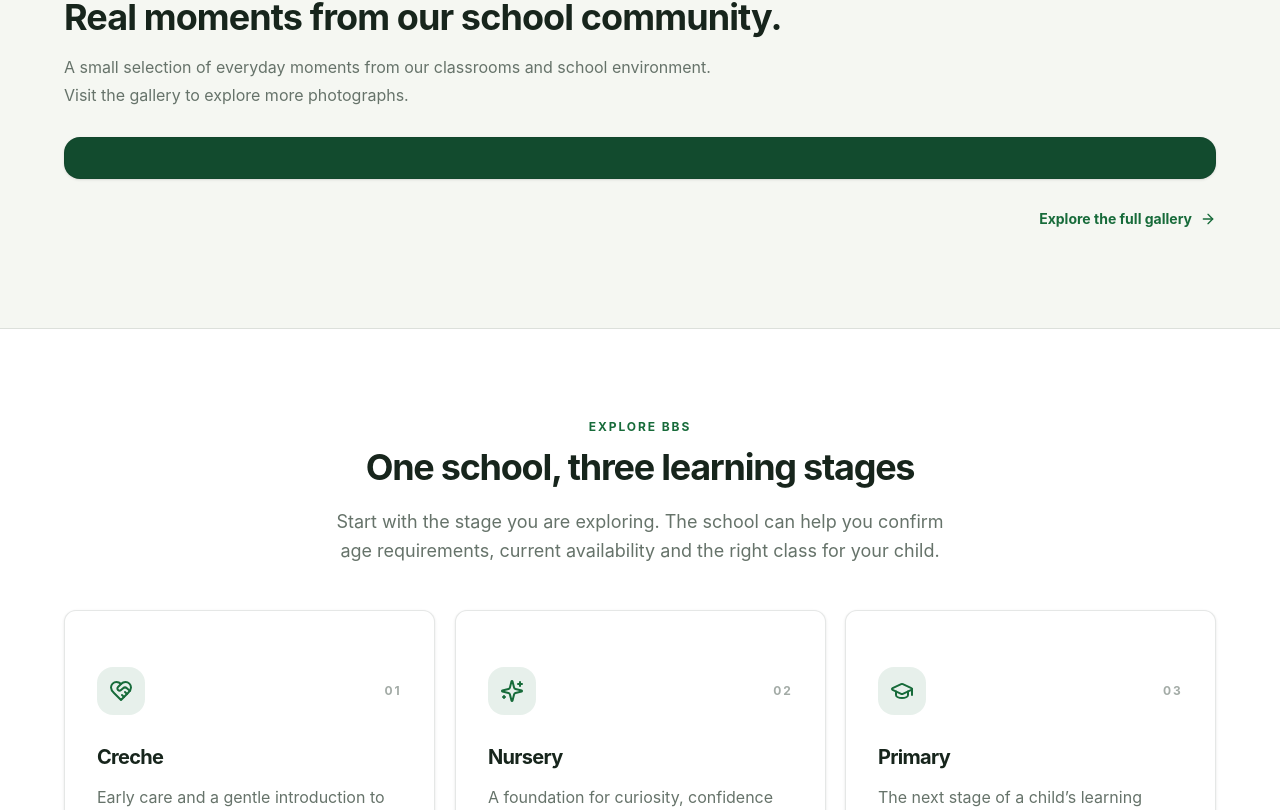
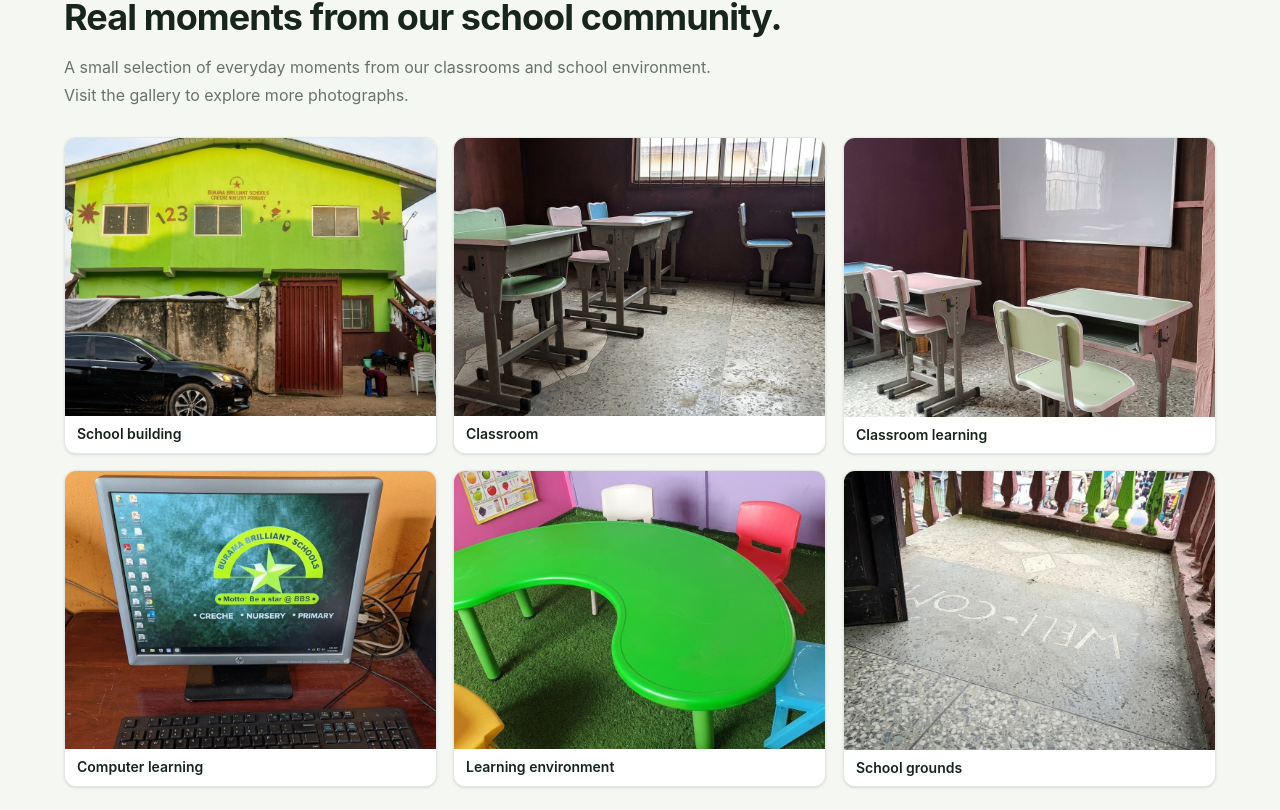
Before and after one commit to blinkzdlfx-cell/bukana-brilliant-schools, a React (Vite) app: page / in a window 1280 px wide. Shown: the part 910-1720 px from the top of the page. Built offline with nearby package versions, Linux system fonts and the light colour scheme.

Commit message:
Correct homepage image allocation while preserving hero photos

```diff
--- a/src/pages/HomePage.jsx
+++ b/src/pages/HomePage.jsx
@@ -14,6 +14,7 @@ import { Card, CardBody } from '@/components/ui/card.jsx';
 import { schoolProfile, admissionsCta, academicsCta, contactCta } from '@/data/school.js';
 import { contactDetails } from '@/data/contact.js';
 import { HeroRopeStrip } from '@/components/ui/hero-rope-strip.jsx';
+import { schoolImages } from '@/data/learning-images.js';
 
 const learningStages = [
   {
@@ -64,8 +65,16 @@ function HomeLifeSection() {
           <h2 className="text-balance text-3xl font-bold tracking-tight text-ink-deep sm:text-4xl">Real moments from our school community.</h2>
           <p className="mt-4 max-w-2xl leading-7 text-ink-muted">A small selection of everyday moments from our classrooms and school environment. Visit the gallery to explore more photographs.</p>
         </div>
-        <div className="mt-7 rounded-2xl border border-border-soft bg-brand-deep px-3 py-5 shadow-sm sm:px-5">
-          </div>
+        <div className="mt-7 grid grid-cols-2 gap-3 sm:grid-cols-3 sm:gap-4">
+          {schoolImages.slice(0, 6).map((image) => (
+            <figure key={image.id} className="overflow-hidden rounded-xl border border-border-soft bg-white shadow-sm">
+              <div className="aspect-[4/3] overflow-hidden bg-brand/5">
+                <img src={image.enhanced} alt={image.alt} width="640" height="480" loading="lazy" decoding="async" className="h-full w-full object-cover" />
+              </div>
+              <figcaption className="px-3 py-2 text-xs font-semibold text-ink-deep sm:text-sm">{image.caption}</figcaption>
+            </figure>
+          ))}
+        </div>
         <div className="mt-5 flex justify-end">
           <a href="/gallery" className="inline-flex min-h-10 items-center gap-2 text-sm font-bold text-brand hover:text-brand-deep">Explore the full gallery <ArrowRight aria-hidden="true" className="h-4 w-4" /></a>
         </div>
```
